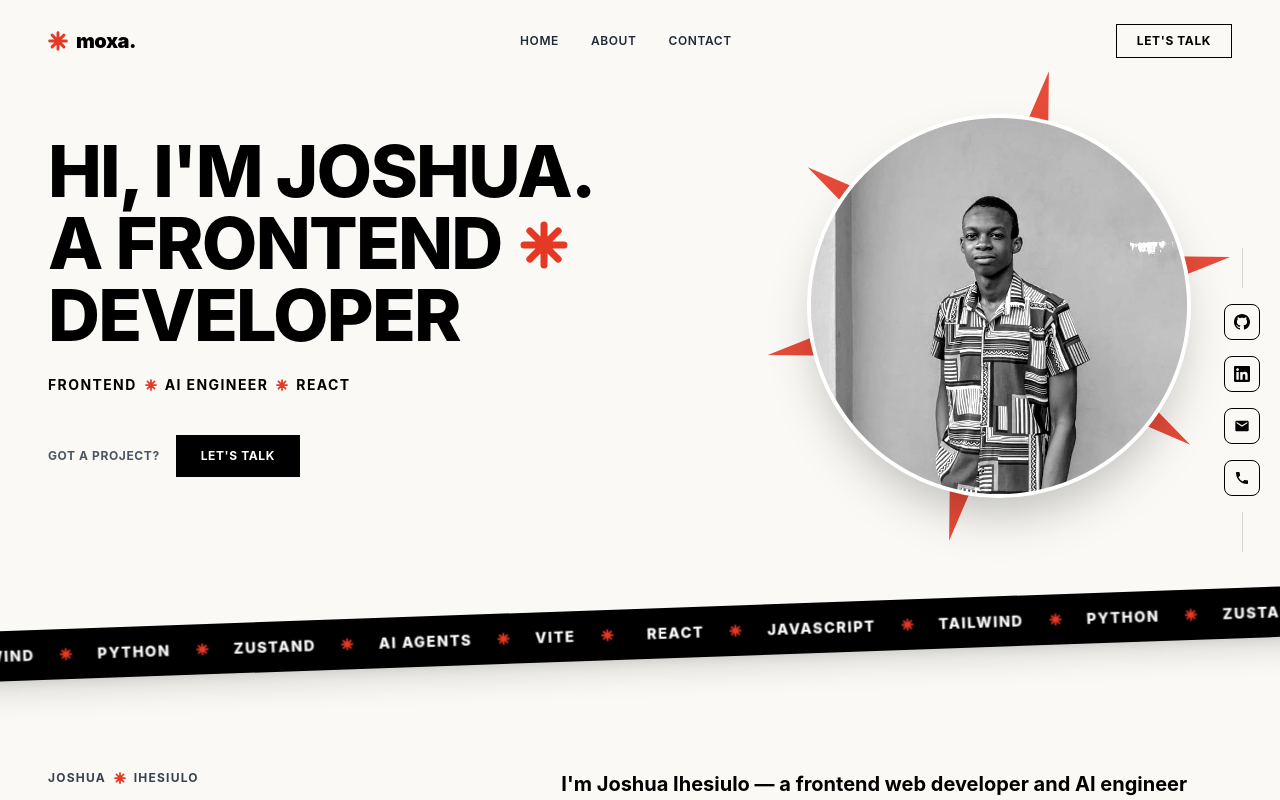
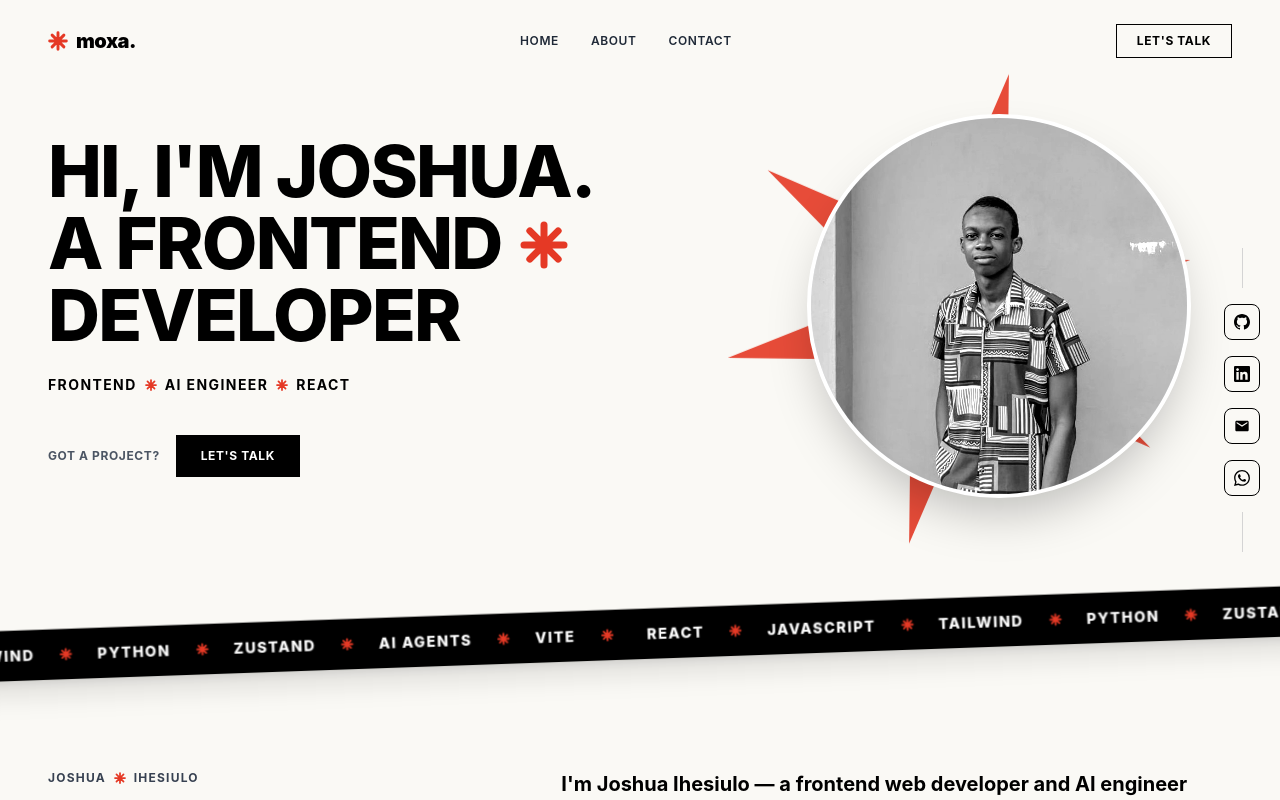
Before and after one commit to joshuaihesiulo/Joshua-Portfolio, a React (Vite) app: page / in a window 1280 px wide. Shown: the top 800 px of the page. Built offline with nearby package versions, Linux system fonts and the light colour scheme.

Commit message:
Add scroll-reveal and parallax animations, WhatsApp sidebar link

```diff
--- a/src/components/ContactSidebar.jsx
+++ b/src/components/ContactSidebar.jsx
@@ -29,11 +29,11 @@ const links = [
     ),
   },
   {
-    label: "Phone",
-    href: "tel:+2348142288083",
+    label: "WhatsApp",
+    href: "https://wa.me/2348142288083",
     icon: (
       <svg viewBox="0 0 24 24" className="w-4 h-4 fill-current">
-        <path d="M6.62 10.79c1.44 2.83 3.76 5.14 6.59 6.59l2.2-2.2c.27-.27.67-.36 1.02-.24 1.12.37 2.33.57 3.57.57.55 0 1 .45 1 1V20c0 .55-.45 1-1 1-9.39 0-17-7.61-17-17 0-.55.45-1 1-1h3.5c.55 0 1 .45 1 1 0 1.25.2 2.45.57 3.57.11.35.03.74-.25 1.02l-2.2 2.2z" />
+        <path d="M17.472 14.382c-.297-.149-1.758-.867-2.03-.967-.273-.099-.471-.148-.67.15-.197.297-.767.966-.94 1.164-.173.199-.347.223-.644.075-.297-.15-1.255-.463-2.39-1.475-.883-.788-1.48-1.761-1.653-2.059-.173-.297-.018-.458.13-.606.134-.133.298-.347.446-.52.149-.174.198-.298.298-.497.099-.198.05-.371-.025-.52-.075-.149-.669-1.612-.916-2.207-.242-.579-.487-.5-.669-.51-.173-.008-.371-.01-.57-.01-.198 0-.52.074-.792.372-.272.297-1.04 1.016-1.04 2.479 0 1.462 1.065 2.875 1.213 3.074.149.198 2.096 3.2 5.077 4.487.709.306 1.262.489 1.694.625.712.227 1.36.195 1.871.118.571-.085 1.758-.719 2.006-1.413.248-.694.248-1.289.173-1.413-.074-.124-.272-.198-.57-.347m-5.421 7.403h-.004a9.87 9.87 0 01-5.031-1.378l-.361-.214-3.741.982.998-3.648-.235-.374a9.86 9.86 0 01-1.51-5.26c.001-5.45 4.436-9.884 9.888-9.884 2.64 0 5.122 1.03 6.988 2.898a9.825 9.825 0 012.893 6.994c-.003 5.45-4.437 9.884-9.885 9.884m8.413-18.297A11.815 11.815 0 0012.05 0C5.495 0 .16 5.335.157 11.892c0 2.096.547 4.142 1.588 5.945L.057 24l6.305-1.654a11.882 11.882 0 005.683 1.448h.005c6.554 0 11.89-5.335 11.893-11.893a11.821 11.821 0 00-3.48-8.413z" />
       </svg>
     ),
   },
--- a/src/components/Hero.jsx
+++ b/src/components/Hero.jsx
@@ -1,16 +1,21 @@
 import React from 'react';
 import RedStar from './RedStar';
+import Reveal from './Reveal';
+import Parallax from './Parallax';
 import portrait from '../assets/portrait.jpg';
 
 export default function Hero() {
   return (
     <section className="max-w-7xl mx-auto px-6 md:px-12 pt-8 pb-20 grid grid-cols-1 lg:grid-cols-12 gap-12 items-center">
       <div className="lg:col-span-7 space-y-6">
+        <Reveal>
           <h1 className="text-4xl sm:text-5xl md:text-6xl lg:text-7xl font-extrabold tracking-tight leading-[1.05] uppercase">
             HI, I'M JOSHUA. <br />
             A FRONTEND <RedStar className="w-8 h-8 sm:w-10 sm:h-10 md:w-12 md:h-12 mx-1 align-baseline" /> DEVELOPER
           </h1>
+        </Reveal>
 
+        <Reveal delay={100}>
           <div className="flex items-center gap-2 text-xs md:text-sm font-bold tracking-widest uppercase">
             <span>FRONTEND</span>
             <RedStar className="w-3 h-3" />
@@ -18,7 +23,9 @@ export default function Hero() {
             <RedStar className="w-3 h-3" />
             <span>REACT</span>
           </div>
+        </Reveal>
 
+        <Reveal delay={200}>
           <div className="pt-4 flex items-center gap-4">
             <span className="text-xs font-bold uppercase tracking-wider text-gray-600">
               Got a project?
@@ -27,22 +34,27 @@ export default function Hero() {
               Let's talk
             </button>
           </div>
+        </Reveal>
       </div>
 
       <div className="lg:col-span-5 relative flex justify-center items-center">
+        <Parallax speed={0.25} className="absolute inset-0 pointer-events-none">
           <div className="absolute -z-0 opacity-90 scale-125 transform rotate-12">
             <svg viewBox="0 0 200 200" className="w-72 h-72 sm:w-96 sm:h-96 text-[#E53925] fill-current">
               <path d="M100 0 L115 75 L190 60 L130 100 L190 140 L115 125 L100 200 L85 125 L10 140 L70 100 L10 60 L85 75 Z" />
             </svg>
           </div>
+        </Parallax>
 
-        <div className="relative z-10 w-64 h-64 sm:w-80 sm:h-80 md:w-96 md:h-96 rounded-full overflow-hidden border-4 border-white shadow-2xl bg-gray-200">
+        <Reveal delay={150} className="relative z-10">
+          <div className="w-64 h-64 sm:w-80 sm:h-80 md:w-96 md:h-96 rounded-full overflow-hidden border-4 border-white shadow-2xl bg-gray-200">
             <img
               src={portrait}
               alt="Joshua Ihesiulo"
               className="w-full h-full object-cover grayscale contrast-125"
             />
           </div>
+        </Reveal>
       </div>
     </section>
   );
--- /dev/null
+++ b/src/components/Parallax.jsx
@@ -0,0 +1,72 @@
+import React, { useEffect, useRef } from 'react';
+
+/**
+ * Parallax — moves children vertically at a slower speed than page scroll,
+ * creating a subtle depth effect on decorative elements.
+ *
+ * How it works:
+ *  - On scroll, the element's distance from the viewport center is measured
+ *    and multiplied by `speed` to compute a pixel offset.
+ *  - The offset is applied via `transform: translate3d()` (GPU-accelerated,
+ *    no layout thrashing) inside a requestAnimationFrame loop that eases
+ *    toward the target for smooth 60fps motion.
+ *  - Fully disabled when the user prefers reduced motion.
+ *
+ * Props:
+ *  - speed:     0 (static) to 0.5 (strong). Keep 0.15–0.3 for subtle motion.
+ *  - className: extra classes merged onto the wrapper element
+ */
+export default function Parallax({ children, speed = 0.2, className = '' }) {
+  const ref = useRef(null);
+
+  useEffect(() => {
+    const el = ref.current;
+    if (!el) return;
+
+    // Respect reduced-motion preferences: no parallax movement at all
+    if (window.matchMedia('(prefers-reduced-motion: reduce)').matches) return;
+
+    let rafId = null;
+    let current = 0;
+
+    const update = () => {
+      const rect = el.getBoundingClientRect();
+      // Normalized distance from viewport center (-0.5 … +0.5)
+      const progress =
+        (rect.top + rect.height / 2 - window.innerHeight / 2) / window.innerHeight;
+      const target = -progress * 100 * speed;
+
+      // Ease current position toward the target for smooth scrolling
+      current += (target - current) * 0.12;
+      if (Math.abs(target - current) < 0.05) current = target;
+
+      el.style.transform = `translate3d(0, ${current.toFixed(2)}px, 0)`;
+      rafId = null;
+
+      // Keep animating until we've settled on the target
+      if (Math.abs(target - current) > 0.05) {
+        rafId = requestAnimationFrame(update);
+      }
+    };
+
+    const onScroll = () => {
+      if (!rafId) rafId = requestAnimationFrame(update);
+    };
+
+    update();
+    window.addEventListener('scroll', onScroll, { passive: true });
+    window.addEventListener('resize', onScroll, { passive: true });
+
+    return () => {
+      window.removeEventListener('scroll', onScroll);
+      window.removeEventListener('resize', onScroll);
+      if (rafId) cancelAnimationFrame(rafId);
+    };
+  }, [speed]);
+
+  return (
+    <div ref={ref} className={`parallax ${className}`} style={{ willChange: 'transform' }}>
+      {children}
+    </div>
+  );
+}
--- a/src/components/Portfolio.jsx
+++ b/src/components/Portfolio.jsx
@@ -1,24 +1,25 @@
 import React from 'react';
 import RedStar from './RedStar';
+import Reveal from './Reveal';
 import { projectsData } from '../data/portfolioData';
 
 export default function Portfolio() {
   return (
     <section className="max-w-5xl mx-auto px-6 md:px-12 pt-12 pb-24">
-      <div className="text-center space-y-2 mb-12">
+      <Reveal className="text-center space-y-2 mb-12">
         <RedStar className="w-6 h-6 mx-auto" />
         <h2 className="text-3xl sm:text-4xl font-extrabold tracking-tight">Portfolio</h2>
         <p className="text-[10px] font-bold tracking-widest text-gray-500 uppercase">PROJECTS & TEAM WORKS</p>
-      </div>
+      </Reveal>
 
       <div className="grid gap-8 md:grid-cols-2">
-        {projectsData.map((project) => (
+        {projectsData.map((project, i) => (
+          <Reveal key={project.id} delay={i * 120} className="h-full">
             <a
-            key={project.id}
               href={project.link}
               target="_blank"
               rel="noreferrer"
-            className="group border border-black bg-white overflow-hidden rounded-lg text-left shadow-lg transition-shadow hover:shadow-xl flex flex-col"
+              className="group border border-black bg-white overflow-hidden rounded-lg text-left shadow-lg transition-shadow hover:shadow-xl flex flex-col h-full"
             >
               <div className="bg-[#E53925] text-white text-[10px] font-bold px-3 py-1.5 inline-block uppercase tracking-wider self-start">
                 {project.tag}
@@ -50,6 +51,7 @@ export default function Portfolio() {
                 </span>
               </div>
             </a>
+          </Reveal>
         ))}
       </div>
     </section>
--- /dev/null
+++ b/src/components/Reveal.jsx
@@ -0,0 +1,55 @@
+import React, { useEffect, useRef, useState } from 'react';
+
+/**
+ * Reveal — wraps children in a scroll-triggered fade-in + slide-up animation.
+ *
+ * How it works:
+ *  - An IntersectionObserver watches the wrapper element.
+ *  - When ~15% of the element enters the viewport, `.is-visible` is added,
+ *    which flips the CSS in index.css from the hidden `.reveal` state to the
+ *    visible state (opacity 1, transform none) with a smooth transition.
+ *  - The observer disconnects after firing so the animation runs exactly once.
+ *
+ * Props:
+ *  - delay:     stagger delay in ms (applied as inline transition-delay)
+ *  - className: extra classes merged onto the wrapper element
+ *  - as:        HTML tag to render (defaults to 'div')
+ */
+export default function Reveal({ children, delay = 0, className = '', as: Tag = 'div' }) {
+  const ref = useRef(null);
+  const [visible, setVisible] = useState(false);
+
+  useEffect(() => {
+    const el = ref.current;
+    if (!el) return;
+
+    // Fallback for very old browsers: show content immediately
+    if (!('IntersectionObserver' in window)) {
+      setVisible(true);
+      return;
+    }
+
+    const observer = new IntersectionObserver(
+      ([entry]) => {
+        if (entry.isIntersecting) {
+          setVisible(true);
+          observer.unobserve(el);
+        }
+      },
+      { threshold: 0.15 }
+    );
+
+    observer.observe(el);
+    return () => observer.disconnect();
+  }, []);
+
+  return (
+    <Tag
+      ref={ref}
+      className={`reveal ${visible ? 'is-visible' : ''} ${className}`}
+      style={{ transitionDelay: `${delay}ms` }}
+    >
+      {children}
+    </Tag>
+  );
+}
--- a/src/index.css
+++ b/src/index.css
@@ -16,3 +16,40 @@
 .animate-marquee:hover {
   animation-play-state: paused;
 }
+
+/* ---------- Scroll-reveal animation ----------
+   .reveal = hidden state (faded + shifted down 24px)
+   .reveal.is-visible = animated-in state, added by IntersectionObserver
+   in Reveal.jsx once the element is ~15% into the viewport.
+   transition-delay is set inline for staggered grids/lists. */
+.reveal {
+  opacity: 0;
+  transform: translate3d(0, 24px, 0);
+  transition:
+    opacity 0.7s ease,
+    transform 0.7s cubic-bezier(0.22, 1, 0.36, 1);
+}
+
+.reveal.is-visible {
+  opacity: 1;
+  transform: none;
+}
+
+/* ---------- Accessibility: reduced motion ----------
+   Users who prefer reduced motion get static content:
+   no reveal movement, no marquee scrolling, no parallax. */
+@media (prefers-reduced-motion: reduce) {
+  .reveal {
+    opacity: 1;
+    transform: none;
+    transition: none;
+  }
+
+  .animate-marquee {
+    animation: none;
+  }
+
+  .parallax {
+    will-change: auto;
+  }
+}
```
Also changed, not shown: src/components/About.jsx (+9 -3 lines), src/components/Awards.jsx (+10 -5 lines), src/components/StatsGrid.jsx (+19 -12 lines). Lines whose indentation alone changed are shown as unchanged.
